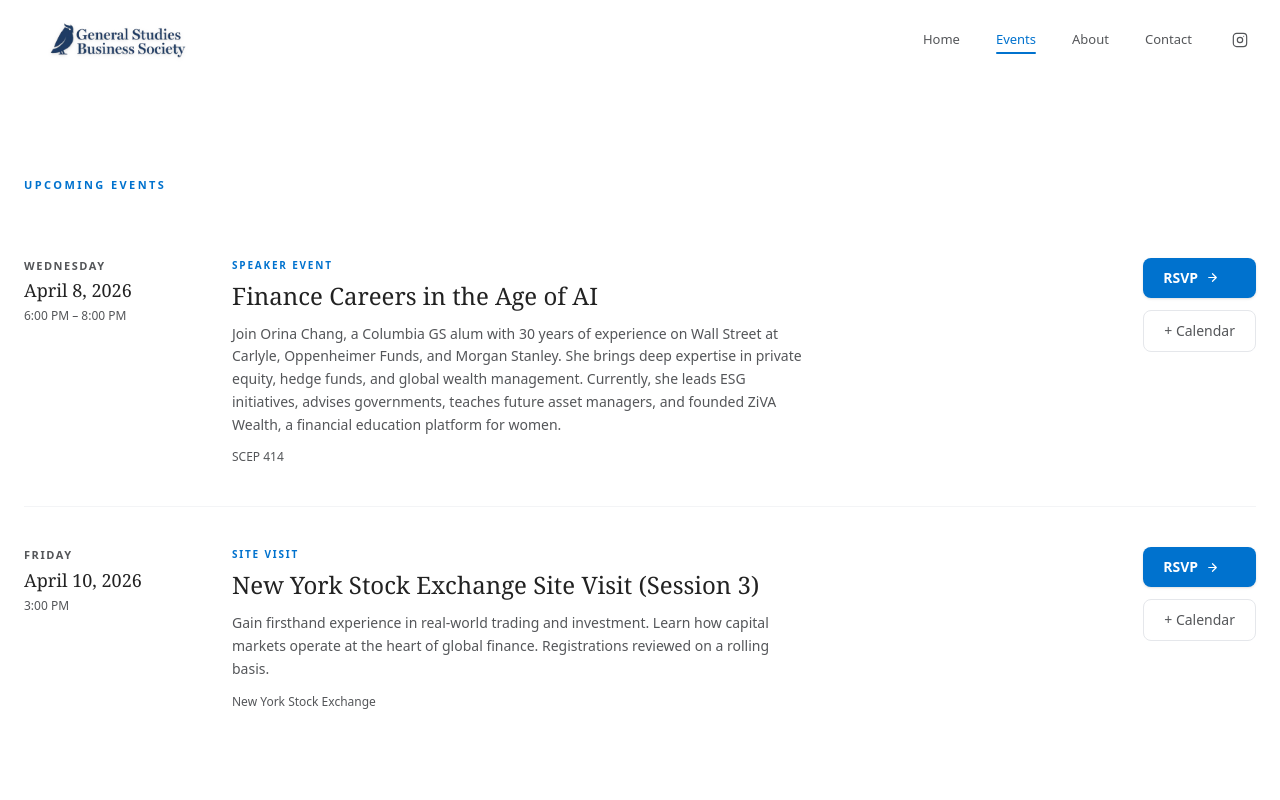
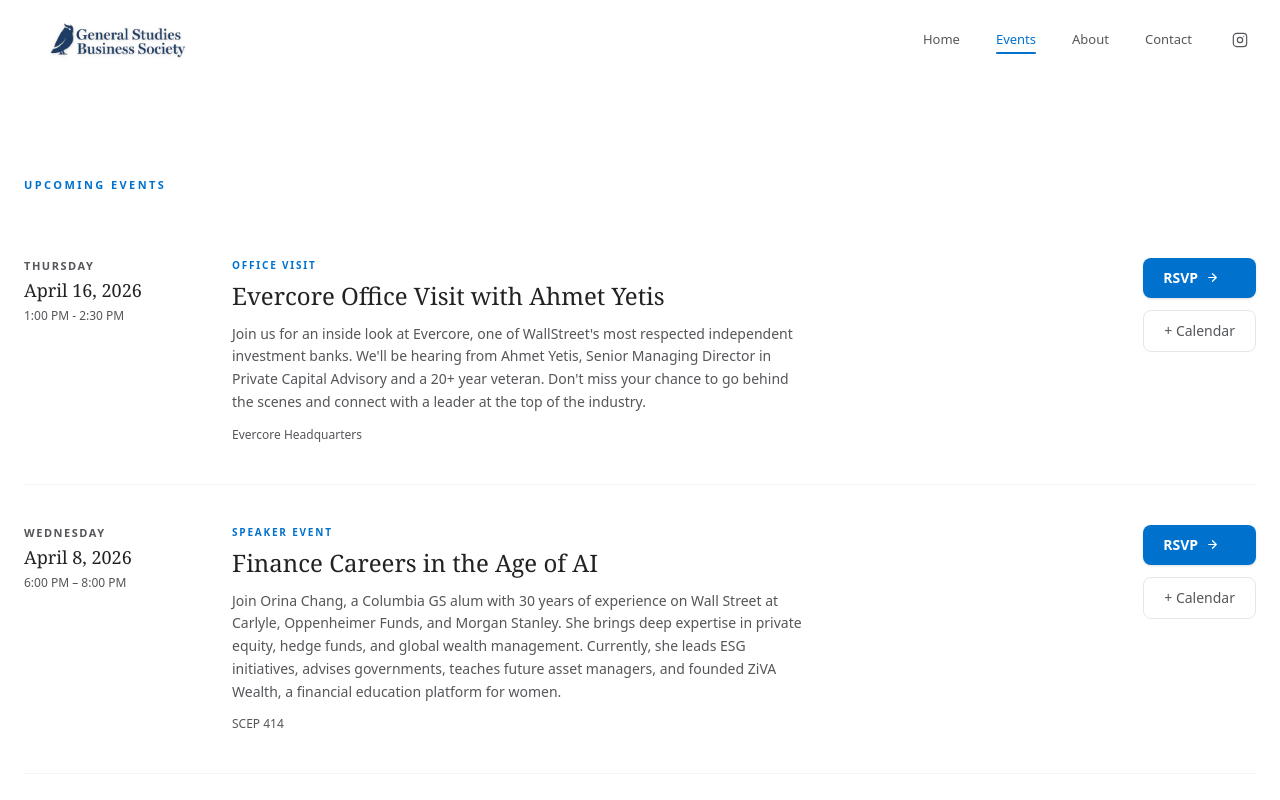
Before and after one commit to gsbusinesssociety/gsbusinesssociety.github.io, a Next.js app: page /events in a window 1280 px wide. Shown: the top 800 px of the page. Built offline with nearby package versions, Linux system fonts and the light colour scheme.

Commit message:
feat: added Evercore site visit

```diff
--- a/app/events/page.tsx
+++ b/app/events/page.tsx
@@ -1,6 +1,19 @@
 import React from 'react';
 
 const UPCOMING_EVENTS = [
+  {
+    title: "Evercore Office Visit with Ahmet Yetis",
+    date: "20260416T130000", // April 16, 1:00 PM
+    endDate: "20260416T143000 ", // April 16, 2:30 PM
+    dayOfWeek: "Thursday",
+    displayDate: "April 16, 2026",
+    time: "1:00 PM - 2:30 PM",
+    location: "Evercore Headquarters",
+    fullAddress: "55 E 52nd St, New York, NY 10055",
+    description: "  Join us for an inside look at Evercore, one of WallStreet's most respected independent investment banks. We'll be hearing from Ahmet Yetis, Senior Managing Director in Private Capital Advisory and a 20+ year veteran. Don't miss your chance to go behind the scenes and connect with a leader at the top of the industry.",
+    category: "Office Visit",
+    rsvpLink: "https://tr.ee/LxZuPBY5N_"
+  },
   //   {
   //   title: "McKinsey & Company Talent Acquisition Event",
   //   date: "20260402T190000",
@@ -41,7 +54,7 @@
   "rsvpLink": "https://docs.google.com/forms/d/e/1FAIpQLSfrPDpdt5v5vceeYTxgq3pz7-N_7HBpsK0iOwDO5_kw38gB5A/viewform"
 },
   {
-    title: "New York Stock Exchange Site Visit (Session 3)",
+    title: "New York Stock Exchange Site Visit (Session 2)",
     date: "20260410T190000Z",
     endDate: "20260410T210000Z",
     displayDate: "April 10, 2026",
```
